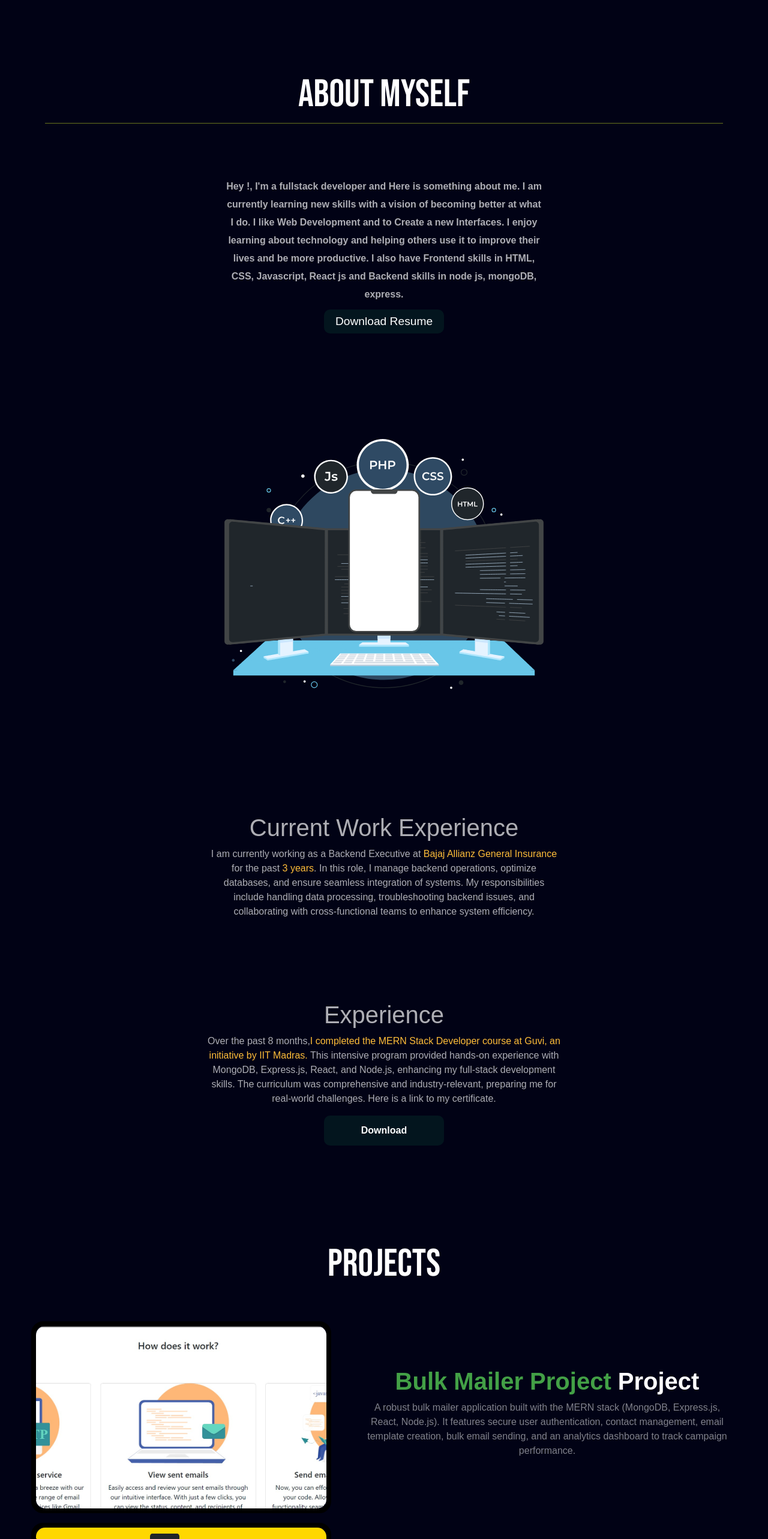
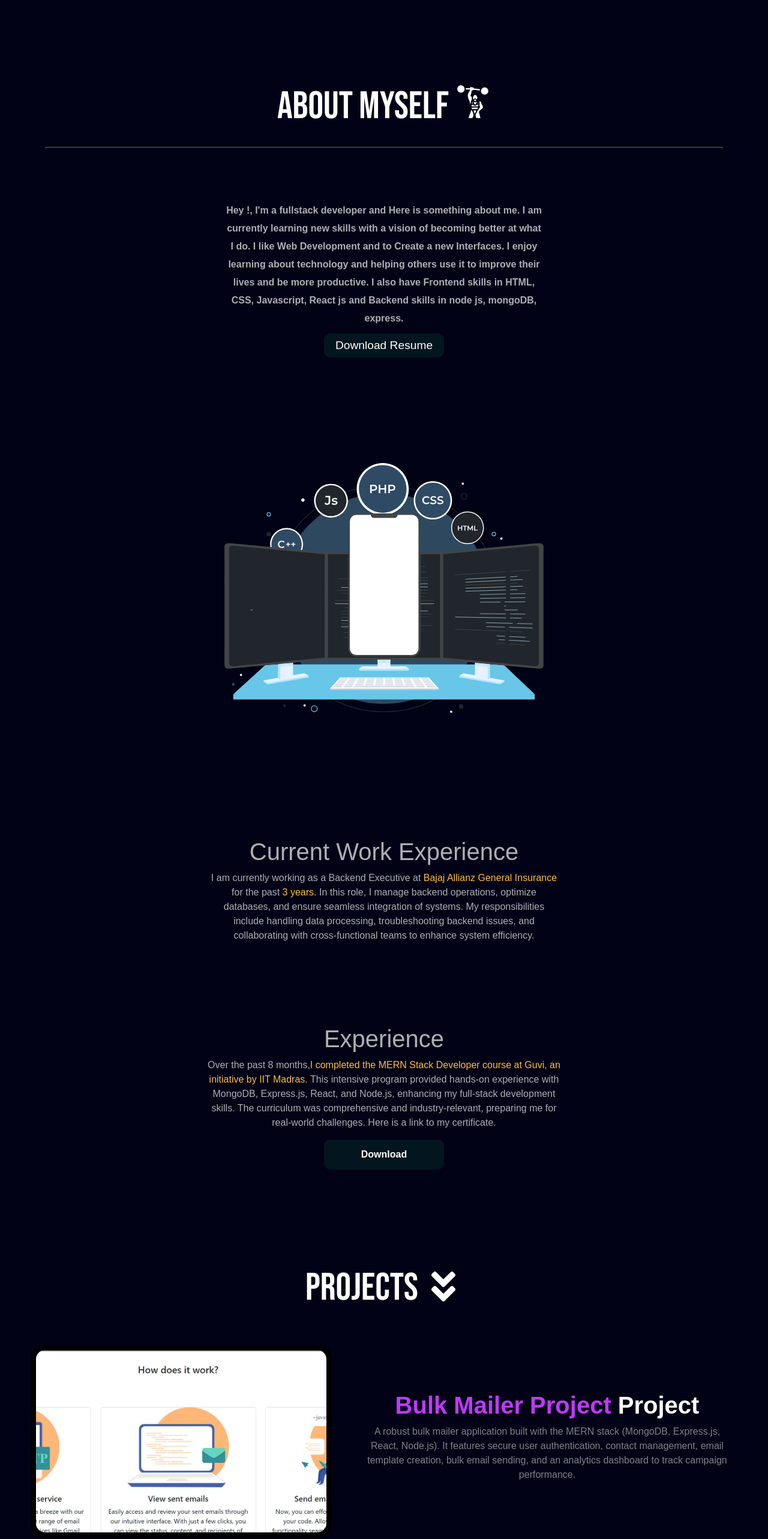
Before and after one commit to Johnkevincsjk/Kevin-s-Portfolio, a React (Create React App) app: page / in a window 1280 px wide. Shown: the part 880-3446 px from the top of the page at 60% size. Built offline with nearby package versions, Linux system fonts and the light colour scheme; a web font is replaced by a local one.

Commit message:
updates and fixes , added password reset project

```diff
--- a/src/Components/Projects/Project_one.css
+++ b/src/Components/Projects/Project_one.css
@@ -1,6 +1,7 @@
-.Project_body{
+.Project_body {
     height: auto;
 }
+
 .card_main {
     text-align: center;
 }
@@ -24,7 +25,7 @@
 }
 
 .project_card:hover {
-    box-shadow: 1px 1px 8px rgb(67, 160, 70);
+    box-shadow: 1px 1px 8px #a603f2;
 
 }
 
@@ -40,6 +41,7 @@
 #project_name {
     color: white;
     font-weight: bolder;
+
 }
 
 #project_content {
@@ -52,17 +54,21 @@
     width: 100%;
     top: -100%;
     left: 0;
-    background-color: rgb(67, 160, 70);
+    background-color: #a603f2b8;
     border-top-left-radius: 15px;
     border-top-right-radius: 15px;
     transition: 1s;
 
     h5 {
-        font-weight: bolder;
-
+        font-weight: 900;
+        color: white;
 
     }
 
+    p {
+        color: white;
+        font-weight: 900;
+    }
 
 
 
--- a/src/Components/Projects/Projects_one.jsx
+++ b/src/Components/Projects/Projects_one.jsx
@@ -13,12 +13,12 @@ export default function Projects_one(props) {
                         <p>{props.demousername}</p>
                         <h5>Password:</h5>
                         <p>{props.password}</p>
-                        <motion.a initial={{ scale: 1 }} transition={{ duration: 0.2, type: 'spring', stiffness: 700 }} whileHover={{ scale: 1.1 }} href="https://main--jovial-figolla-438fd1.netlify.app/" target='_black' className="btn btn-primary">Try now</motion.a>
+                        <motion.a initial={{ scale: 1 }} transition={{ duration: 0.2, type: 'spring', stiffness: 700 }} whileHover={{ scale: 1.1 }} href={props.link} target='_black' className="btn btn-primary">Try now</motion.a>
                     </div>
 
                 </motion.div>
                 <div className="project_Content col-md-6">
-                    <h1 id='project_name'><span style={{ color: "rgb(67, 160, 70)" }}>{props.title}</span> Project</h1>
+                    <h1 id='project_name'><span style={{ color: "#c038ff" }}>{props.title}</span> Project</h1>
                     <p id='project_content'>{props.summary}</p>
                 </div>
             </div>
--- a/src/Intro/Intro.jsx
+++ b/src/Intro/Intro.jsx
@@ -4,6 +4,7 @@ import { motion } from "framer-motion"
 import Lottie from 'lottie-react'
 import jk from './jk.json'
 import { FaEnvelope, FaGithub, FaLinkedin, FaWhatsapp } from 'react-icons/fa'
+
 
 export default function Intro() {
 
--- a/src/Myself/Myself.css
+++ b/src/Myself/Myself.css
@@ -104,6 +104,9 @@ button:hover {
     text-align: center;
     border-bottom: 1px solid #98a81faf;
     width: 90%;
+    display: flex;
+    justify-content: center;
+    align-items: center;
 
     h1 {
         font-family: "Bebas Neue", sans-serif;
@@ -111,6 +114,14 @@ button:hover {
         font-size: 4rem;
         color: white;
         font-weight: 900px;
+
+    }
+
+    span {
+        font-size: 60px;
+        color: white;
+        margin-bottom: 35px;
+        margin-left: 10px;
     }
 }
 
--- a/src/Myself/Myself.jsx
+++ b/src/Myself/Myself.jsx
@@ -3,6 +3,8 @@ import { motion } from 'framer-motion'
 import './Myself.css'
 import myself from '../Components/assets/myself.json'
 import Lottie from 'lottie-react'
+import { GiStrongMan } from "react-icons/gi";
+
 export default function Myself() {
 
 
@@ -13,7 +15,7 @@ export default function Myself() {
             transition={{ duration: 0.9 }}
             whileInView={{ opacity: 1, scaleX: 1 }} className='container-fluid Myself'>
             <div className="myself_sec1">
-                <motion.h1 initial={{ x: -100, opacity: 0 }} transition={{ duration: 0.5, type: 'spring', stiffness: 500 }} whileInView={{ x: 0, opacity: 1 }}>About Myself </motion.h1>
+                <motion.h1 initial={{ x: -100, opacity: 0 }} transition={{ duration: 0.5, type: 'spring', stiffness: 500 }} whileInView={{ x: 0, opacity: 1 }}>About Myself </motion.h1><motion.span initial={{ x: -100, opacity: 0 }} transition={{ duration: 0.5, type: 'spring', stiffness: 500 }} whileInView={{ x: 0, opacity: 1 }}><GiStrongMan /></motion.span>
             </div>
             <motion.div className=' col self1'
                 initial={{ opacity: 0, scale: 0 }}
--- a/src/Projects/Projects.jsx
+++ b/src/Projects/Projects.jsx
@@ -2,12 +2,13 @@
 import '../Projects/Projects.css'
 import { motion } from 'framer-motion'
 import Projects_one from '../Components/Projects/Projects_one'
+import { FaAngleDoubleDown } from "react-icons/fa";
 
 export default function Projects() {
     return (
         <div className='Project_body'>
 
-            <motion.h2 initial={{ x: -100, opacity: 0 }} transition={{ duration: 0.5, type: 'spring', stiffness: 500 }} whileInView={{ x: 0, opacity: 1 }}>Projects</motion.h2>
+            <motion.h2 initial={{ x: -100, opacity: 0 }} transition={{ duration: 0.5, type: 'spring', stiffness: 500 }} whileInView={{ x: 0, opacity: 1 }}>Projects <FaAngleDoubleDown /></motion.h2>
             <div className="projects_cards">
                 <div className="project1 p-2">
                     <Projects_one
@@ -16,6 +17,7 @@ export default function Projects() {
                         summary='A robust bulk mailer application built with the MERN stack (MongoDB, Express.js, React, Node.js). It features secure user authentication, contact management, email template creation, bulk email sending, and an analytics dashboard to track campaign performance.'
                         demousername="demouser123@gmail.com"
                         password='12345678'
+                        link="https://main--jovial-figolla-438fd1.netlify.app/"
                     />
                 </div>
 
@@ -23,9 +25,20 @@ export default function Projects() {
                     <Projects_one
                         img="Kingswear.png"
                         title='Kingswear: A Fashion E-commerce Platform'
-                        summary='A robust bulk mailer application built with the MERN stack (MongoDB, Express.js, React, Node.js). It features secure user authentication, contact management, email template creation, bulk email sending, and an analytics dashboard to track campaign performance.'
+                        summary='This full-stack fashion e-commerce platform lets users browse, select, and purchase clothing with features like dynamic product pages, a shopping cart, and Razorpay payment integration. It offers secure, personalized shopping with user authentication for a seamless experience.'
                         demousername="demouser@gmail.com"
                         password='12345678'
+                        link="https://main--king-swear.netlify.app/"
+                    />
+                </div>
+                <div className="project3 p-2">
+                    <Projects_one
+                        img="passwordreset.png"
+                        title='Password Reset Flow Implementation'
+                        summary='Implemented a secure password reset flow, allowing users to request a reset link via email. The flow includes a time-sensitive reset link and a password reset form with validation. Passwords are hashed and stored securely, ensuring user account protection and a smooth recovery process.'
+                        demousername="demouser@gmail.com"
+                        password='12345678'
+                        link="https://fascinating-fenglisu-4af399.netlify.app/"
                     />
                 </div>
 
--- a/src/Skills/Skills.jsx
+++ b/src/Skills/Skills.jsx
@@ -1,5 +1,6 @@
 import '../Skills/Skills.css'
 import { motion } from "framer-motion"
+import { MdHandyman } from "react-icons/md";
 
 import React from 'react'
 
@@ -7,7 +8,7 @@ export default function Skills() {
     return (
         <div className='container-fluid skills_section'>
             <div className="skill_header">
-                <motion.h1 initial={{ x: -100, opacity: 0 }} transition={{ duration: 0.5, type: 'spring', stiffness: 500 }} whileInView={{ x: 0, opacity: 1 }}>Professional Skillset</motion.h1>
+                <motion.h1 initial={{ x: -100, opacity: 0 }} transition={{ duration: 0.5, type: 'spring', stiffness: 500 }} whileInView={{ x: 0, opacity: 1 }}>Professional Skillset <MdHandyman /></motion.h1>
             </div>
 
 
@@ -109,7 +110,7 @@ export default function Skills() {
 
 
 
-                <motion.div initial={{ opacity: 0, scale: 0 }} transition={{uration: 0.5 }} viewport={{ once: true }} whileInView={{ opacity: 1, scale: 1 }} className='col-md-3 skills_cards'>
+                <motion.div initial={{ opacity: 0, scale: 0 }} transition={{ uration: 0.5 }} viewport={{ once: true }} whileInView={{ opacity: 1, scale: 1 }} className='col-md-3 skills_cards'>
                     <div className='Skill_image'>
                         <img src="nodejs.png" />
                     </div>
@@ -206,7 +207,7 @@ export default function Skills() {
 
 
 
-                <motion.div initial={{ opacity: 0, scale: 0 }} transition={{uration: 0.5 }} viewport={{ once: true }} whileInView={{ opacity: 1, scale: 1 }} className='col-md-3 skills_cards'>
+                <motion.div initial={{ opacity: 0, scale: 0 }} transition={{ uration: 0.5 }} viewport={{ once: true }} whileInView={{ opacity: 1, scale: 1 }} className='col-md-3 skills_cards'>
                     <div className='Skill_image'>
                         <img src="vscode.jpg" />
                     </div>
```
Also changed, not shown: public/passwordreset.png (added).
